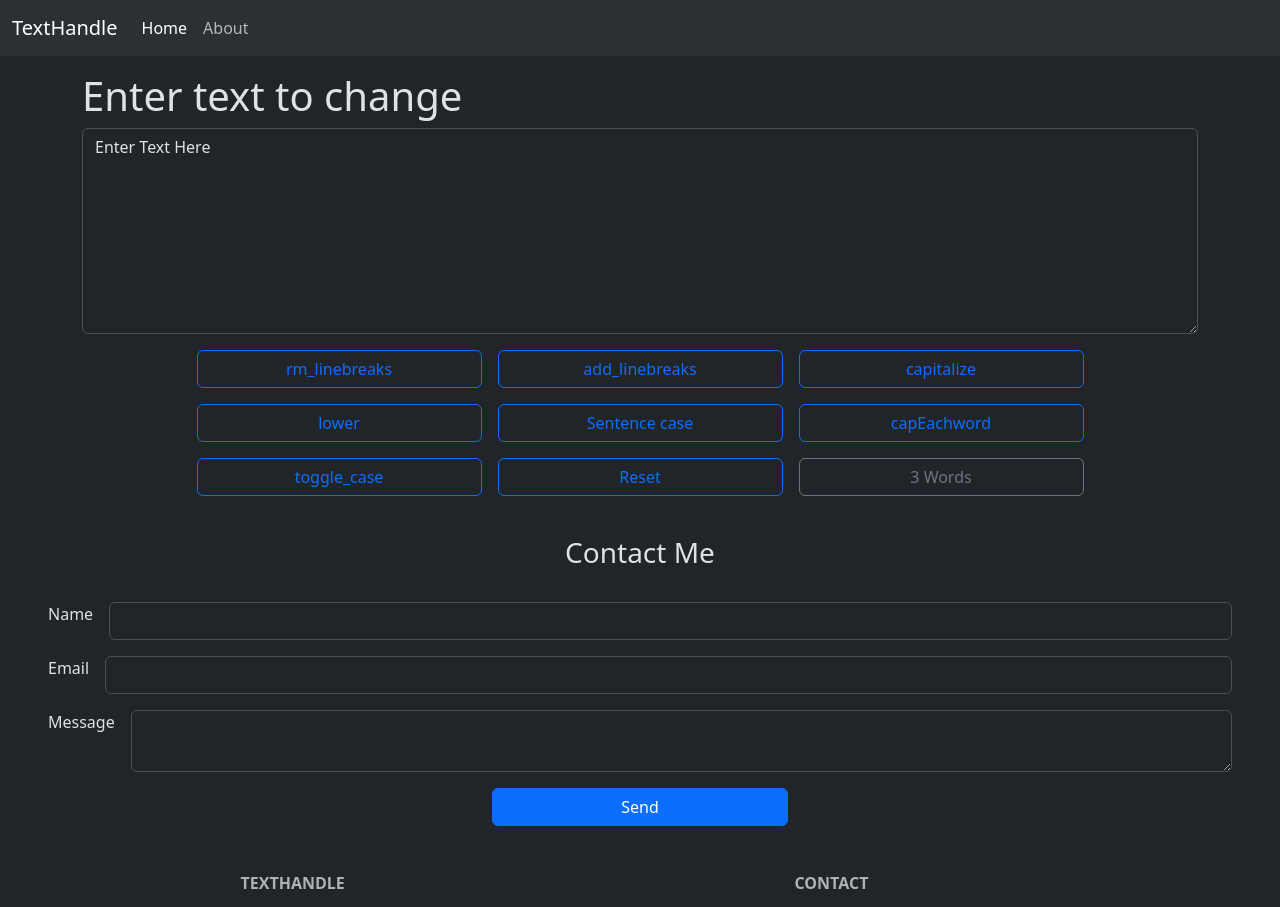
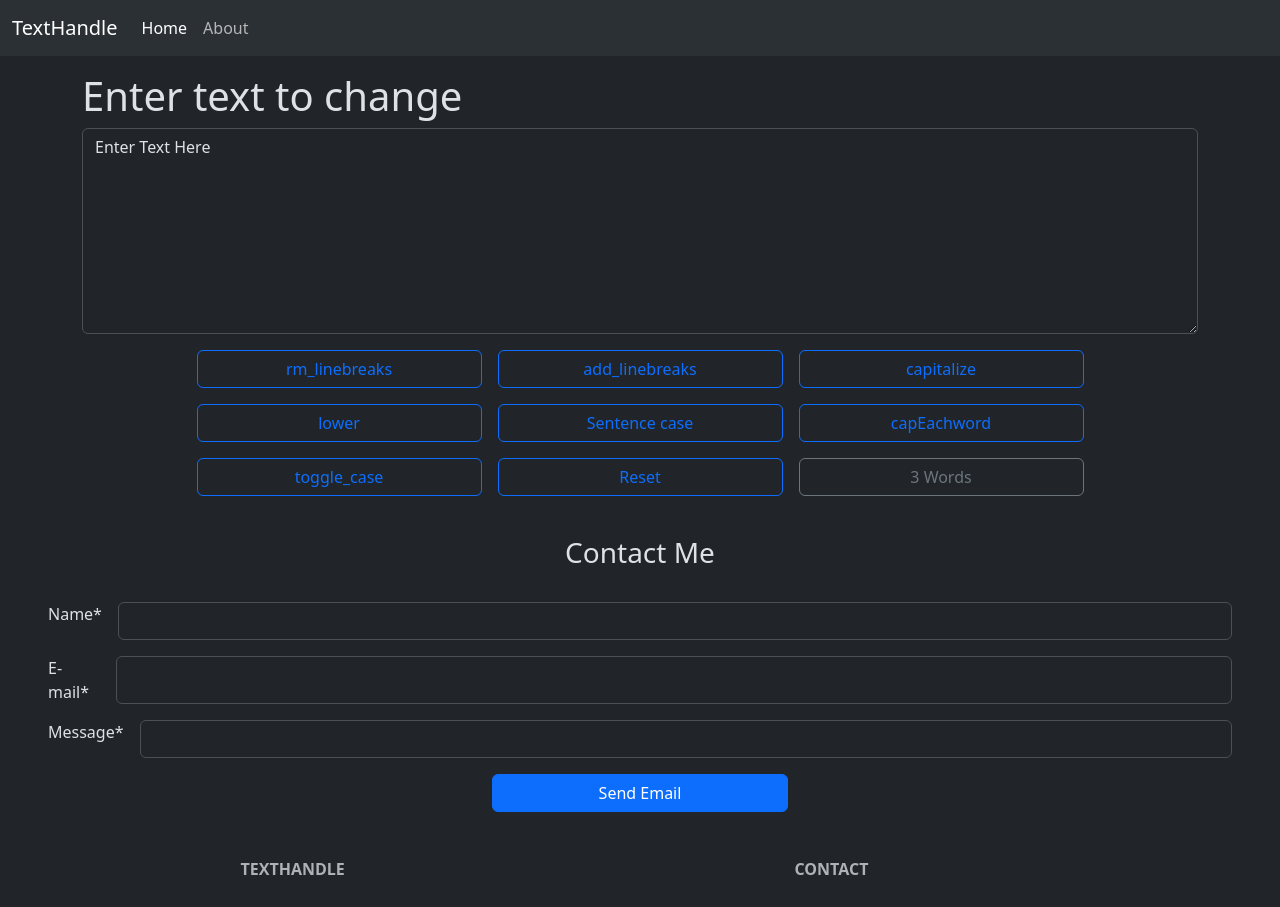
Before and after one commit to puni7777777/file_handling, a React (Create React App) app: page / in a window 1280 px wide. Shown: the top 907 px of the page. Built offline with nearby package versions, Linux system fonts and the light colour scheme.

Commit message:
collapse

```diff
--- a/public/index.html
+++ b/public/index.html
@@ -32,6 +32,8 @@
   <title>Text Handling</title>
 </head>
 
+<script src="https://www.google.com/recaptcha/api.js" async defer></script>
+
 <body>
   <noscript>You need to enable JavaScript to run this app.</noscript>
   <div id="root"></div>
--- a/src/components/Contact.js
+++ b/src/components/Contact.js
@@ -1,18 +1,42 @@
-import React, { useRef } from 'react';
+import React, { useRef, useState } from 'react';
 import emailjs from '@emailjs/browser';
 
 export default function ContactUs() {
-    const form = useRef();
+    const [sent, setSent] = useState('Send Email')
+    const [disabling, setDisabling] = useState(true)
+    const [user, setUser] = useState('');
+    const [mail, setMail] = useState('');
+    const [userMsg, setUserMsg] = useState('');
+
+    const userChange = event => { setUser(event.target.value); };  //if one event handler then all the inputs follow the same message
+    const mailChange = event => { setMail(event.target.value); };
+    const msgChange = event => { setUserMsg(event.target.value); };
 
     const sendEmail = (e) => {
         e.preventDefault();
 
-        emailjs.sendForm('YOUR_SERVICE_ID', 'YOUR_TEMPLATE_ID', form.current, 'YOUR_PUBLIC_KEY')
+        let name1 = document.getElementById('from_name');
+        let mail1 = document.getElementById('reply_to');
+        let msg1 = document.getElementById('message');
+        if (name1.value === '') {
+            alert('please fill the Name section')
+        } if (mail1.value === '') {
+            alert('please fill the Name section')
+        } if (msg1.value === '') {
+            alert('please fill the Name section')
+        }
+        else {
+            emailjs.sendForm('service_027qzjq', 'template_xw74ook', 'form', 'IQrBik6qWPSKopwkF')
                 .then((result) => {
-                console.log(result.text);
+                    setSent('Sent');
+                    setDisabling((prevEnabled) => !prevEnabled);
+                    setUser('');
+                    setMail('');
+                    setUserMsg('');
                 }, (error) => {
-                console.log(error.text);
+                    setSent(error.text);
                 });
+        }
     };
 
     return (
@@ -20,25 +44,37 @@ export default function ContactUs() {
             <div className='d-flex justify-content-center p-4'>
                 <h3>Contact Me</h3>
             </div>
-            <form ref={form} onSubmit={sendEmail}>
+
+            {/* <form action="?" method="POST">
+                <div className="g-recaptcha" data-sitekey="your_site_key"></div>
+                <br />
+                <input type="submit" value="Submit" />
+            </form> */}
+
+            <div className='d-flex justify-content-center'>
+                <form id="form" className='mw-50'>
                     <div className='row px-5 gap-3'>
-                    <div className='d-flex justify-content-start gap-3'>
-                        <label>Name</label>
-                        <input type="text" name="user_name" className='form-control' />
+                        <div className="d-flex justify-content-start gap-3">
+                            <label htmlFor="from_name">Name*</label>
+                            <input type="text" name="from_name" id="from_name" className='form-control' onChange={userChange}
+                                value={user} required />
                         </div>
-                    <div className='d-flex justify-content-start gap-3'>
-                        <label>Email</label>
-                        <input type="email" name="user_email" className='form-control' />
+                        <div className="d-flex justify-content-start gap-3">
+                            <label htmlFor="reply_to">E-mail*</label>
+                            <input type="text" name="reply_to" id="reply_to" className='form-control' onChange={mailChange}
+                                value={mail} required />
                         </div>
-                    <div className='d-flex justify-content-start gap-3'>
-                        <label>Message</label>
-                        <textarea name="message" className='form-control' />
+                        <div className="d-flex justify-content-start gap-3">
+                            <label htmlFor="message">Message*</label>
+                            <input type="text" name="message" id="message" className='form-control' onChange={msgChange}
+                                value={userMsg} required />
                         </div>
-                    <div className='d-flex justify-content-center align-center mw-100'>
-                        <input type="submit" value="Send" className='btn btn-primary w-25' />
+                        <div className='d-flex justify-content-center align-center mw-100' >
+                            <input type="submit" value={sent} className='btn btn-primary w-25' id='button' onClick={sendEmail} disabled={!disabling} />
                         </div>
                     </div>
                 </form>
             </div>
+        </div >
     );
 };
--- a/src/components/Footer.js
+++ b/src/components/Footer.js
@@ -1,6 +1,5 @@
 import React from 'react';
 import { MDBFooter, MDBContainer, MDBRow, MDBCol, MDBIcon } from 'mdb-react-ui-kit';
-import { toHaveErrorMessage } from '@testing-library/jest-dom/matchers';
 
 export default function Footer() {
   return (
@@ -100,8 +99,8 @@ export default function Footer() {
                 Telangana, India, IN
               </p>
               <p>
-                <MDBIcon icon="envelope" className="me-3" />
-                msg232002@gmail.com
+                <MDBIcon icon="envelope" className="me-2" />
+                punithkumar3002371@gmail.com
               </p>
               {/* <p>
                 <MDBIcon icon="phone" className="me-3" /> + 01 234 567 88
--- a/src/components/Textinput.js
+++ b/src/components/Textinput.js
@@ -98,31 +98,31 @@ export default function Textinput(props) {
                 ></textarea>
             </div>
             <div className="row gap-3 justify-content-center">
-                <button className="btn btn-outline-primary w-25" onClick={remove_lineBreaks}>
+                <button className="btn btn-outline-primary w-25 overflow-hidden" onClick={remove_lineBreaks}>
                     rm_linebreaks
                 </button>
-                <button className="btn btn-outline-primary w-25" onClick={add_lineBreaks}>
+                <button className="btn btn-outline-primary w-25 overflow-hidden" onClick={add_lineBreaks}>
                     add_linebreaks
                 </button>
-                <button className="btn btn-outline-primary w-25" onClick={capsText}>
+                <button className="btn btn-outline-primary w-25 overflow-hidden" onClick={capsText}>
                     capitalize
                 </button>
-                <button className="btn btn-outline-primary w-25" onClick={lowerText}>
+                <button className="btn btn-outline-primary w-25 overflow-hidden" onClick={lowerText}>
                     lower
                 </button>
-                <button className="btn btn-outline-primary w-25" onClick={sentenceCase}>
+                <button className="btn btn-outline-primary w-25 overflow-hidden" onClick={sentenceCase}>
                     Sentence case
                 </button>
-                <button className="btn btn-outline-primary w-25" onClick={capsEachword}>
+                <button className="btn btn-outline-primary w-25 overflow-hidden" onClick={capsEachword}>
                     capEachword
                 </button>
-                <button className="btn btn-outline-primary w-25" onClick={toggle}>
+                <button className="btn btn-outline-primary w-25 overflow-hidden" onClick={toggle}>
                     toggle_case
                 </button>
-                <button className="btn btn-outline-primary w-25" onClick={clear}>
+                <button className="btn btn-outline-primary w-25 overflow-hidden" onClick={clear}>
                     Reset
                 </button>
-                <button className="btn btn-outline-secondary w-25" style={{ pointerEvents: 'none' }}>
+                <button className="btn btn-outline-secondary w-25 overflow-hidden" style={{ pointerEvents: 'none' }}>
                     {text_count} Words
                 </button>
             </div>
```
Also changed, not shown: src/components/Navbar.js (+2 -2 lines). Lines whose indentation alone changed are shown as unchanged.
